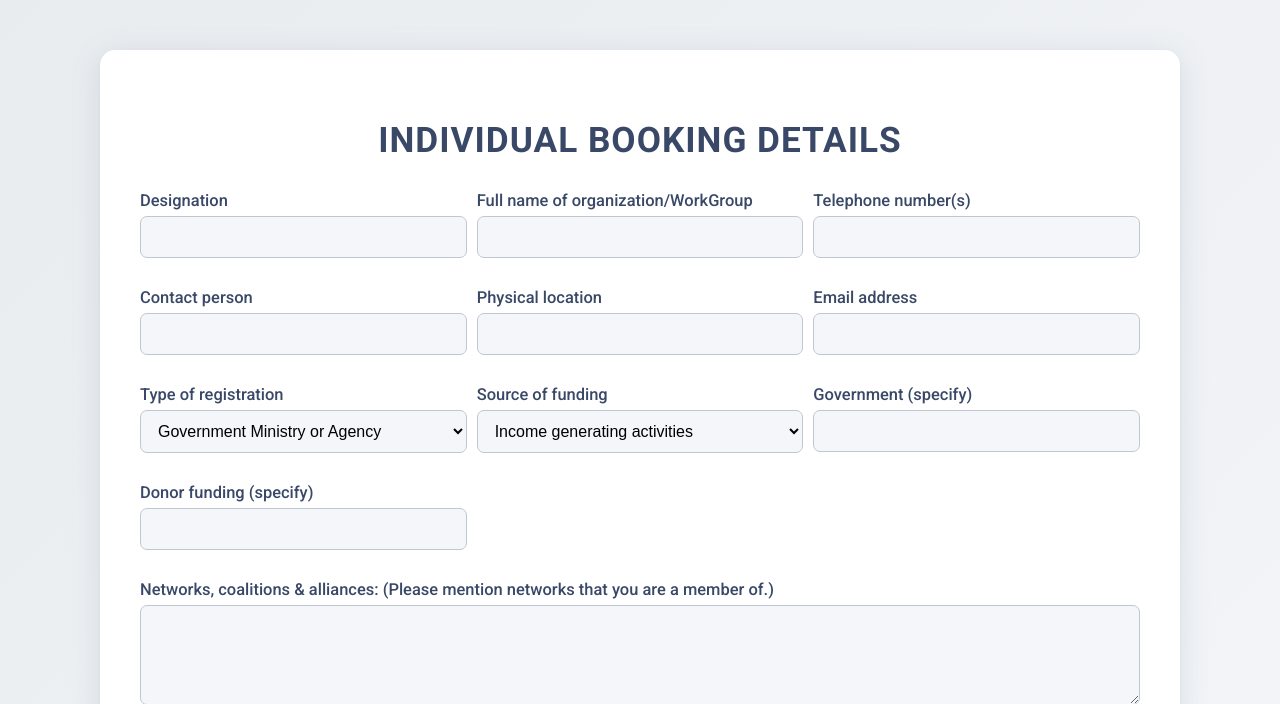
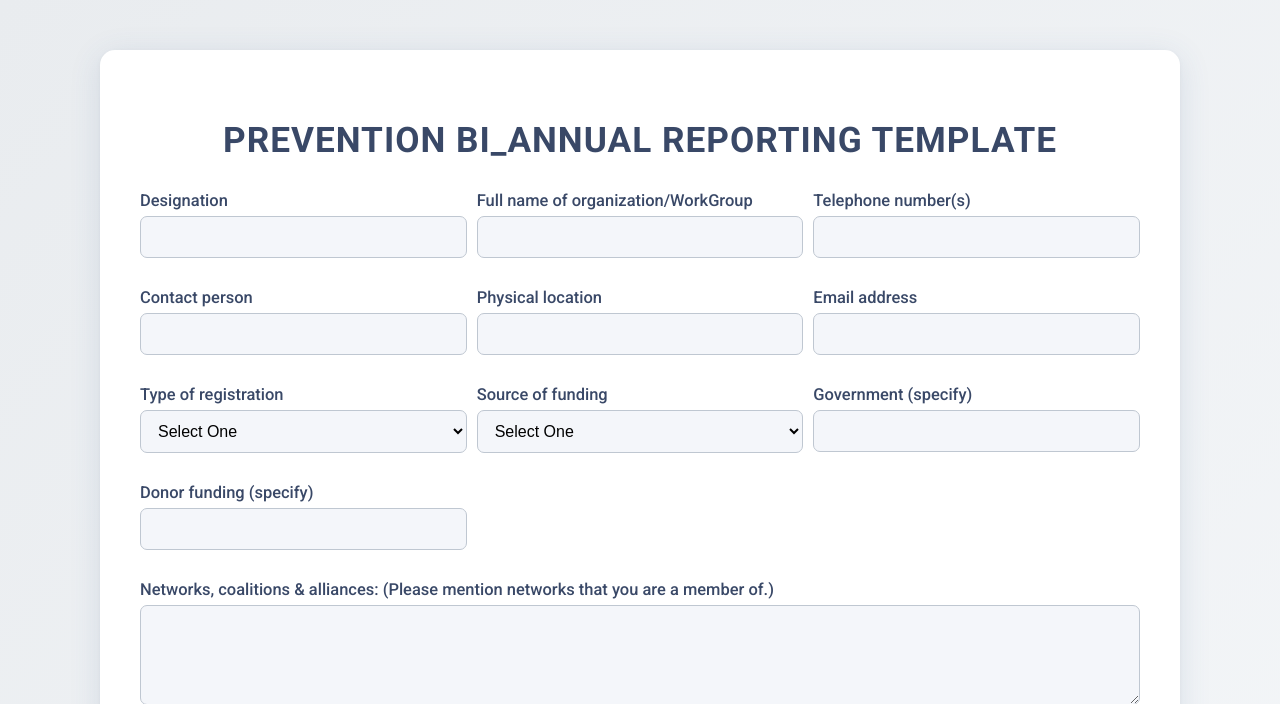
Before and after one commit to tchasinga/formfornacadadata, a PHP site: page /bi_annuald_drug_prevention/index.php in a window 1280 px wide. Shown: the top 704 px of the page. Run offline with PHP 8.4, Linux system fonts and the light colour scheme.

Commit message:
Update max-width of container in multiple forms to 700px for improved layout consistency; change page title in bi-annual drug prevention form for clarity; add default option to select fields for better user guidance.

```diff
--- a/bi_annuald_drug_prevention/index.php
+++ b/bi_annuald_drug_prevention/index.php
@@ -209,7 +209,7 @@ if ($_SERVER["REQUEST_METHOD"] == "POST") {
 <head>
     <meta charset="UTF-8">
     <meta name="viewport" content="width=device-width, initial-scale=1.0">
-    <title>INDIVIDUAL BOOKING DETAILS</title>
+    <title>PREVENTION BI_ANNUAL REPORTING TEMPLATE</title>
     <link href="https://fonts.googleapis.com/css?family=Roboto:400,500,700&display=swap" rel="stylesheet">
     <style>
         body {
@@ -334,7 +334,7 @@ if ($_SERVER["REQUEST_METHOD"] == "POST") {
 </head>
 <body>
     <div class="container">
-        <h2>INDIVIDUAL BOOKING DETAILS</h2>
+        <h2>PREVENTION BI_ANNUAL REPORTING TEMPLATE</h2>
 
         <form method="POST" autocomplete="off">
             <div class="form-container">
@@ -378,6 +378,7 @@ if ($_SERVER["REQUEST_METHOD"] == "POST") {
                 <div class="form-group">
                     <label for="type_of_registration">Type of registration</label>
                     <select name="type_of_registration" id="type_of_registration">
+                        <option value="">Select One</option>
                         <option value="Government Ministry or Agency">Government Ministry or Agency</option>
                         <option value="International Non-Governmental Organizations (iNGOs)">International Non-Governmental Organizations (iNGOs)</option>
                         <option value="Local Non-Governmental Organization">Local Non-Governmental Organization</option>
@@ -394,6 +395,7 @@ if ($_SERVER["REQUEST_METHOD"] == "POST") {
                 <div class="form-group">
                     <label for="source_of_funding">Source of funding</label>
                     <select name="source_of_funding" id="source_of_funding">
+                        <option value="">Select One</option>
                         <option value="Income generating activities">Income generating activities</option>
                         <option value="Private">Private</option>
                         <option value="Donations and contributions">Donations and contributions</option>
--- a/index.php
+++ b/index.php
@@ -195,7 +195,7 @@ if ($_SERVER["REQUEST_METHOD"] == "POST") {
         }
 
         .container {
-            max-width: 1000px;
+            max-width: 700px;
             margin: 0 auto;
             background: white;
             border-radius: 12px;
--- a/pre-test-forms/index.php
+++ b/pre-test-forms/index.php
@@ -192,7 +192,7 @@ if ($_SERVER["REQUEST_METHOD"] == "POST") {
         }
 
         .container {
-            max-width: 1000px;
+            max-width: 700px;
             margin: 0 auto;
             background: white;
             border-radius: 12px;
--- a/school_substance_prevention/index.php
+++ b/school_substance_prevention/index.php
@@ -390,6 +390,11 @@ if ($_SERVER["REQUEST_METHOD"] == "POST") {
                 <textarea name="substances_confiscated" required></textarea>
             </div>
 
+            <div>
+                <label for="rfp_regulate_storage_of_prescription_drugs">regulate storage of prescription drugs</label>
+                <textarea name="rfp_regulate_storage_of_prescription_drugs" required></textarea>
+            </div>
+
             <button type="submit">Submit Data</button>
         </form>
     </div>
--- a/workplace_based_prevention_interventions/index.php
+++ b/workplace_based_prevention_interventions/index.php
@@ -785,7 +785,7 @@ if ($_SERVER["REQUEST_METHOD"] == "POST") {
                     </div>
                 </div>
 
-                <button type="submit" class="btn-submit">Submit Evaluation</button>
+                <button type="submit" class="btn-submit">Submit</button>
             </form>
 
             <?php if ($success_message): ?>
```
